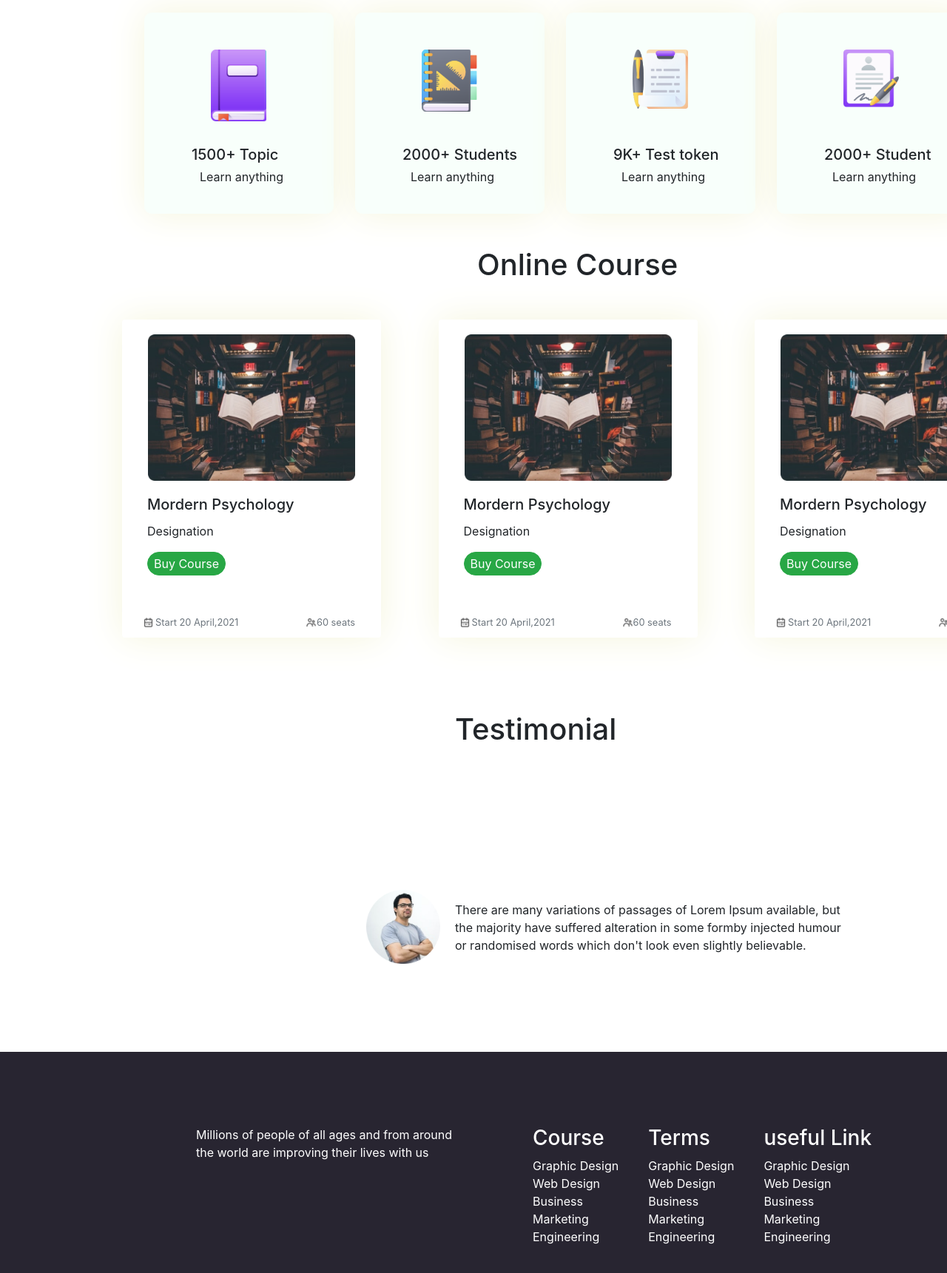
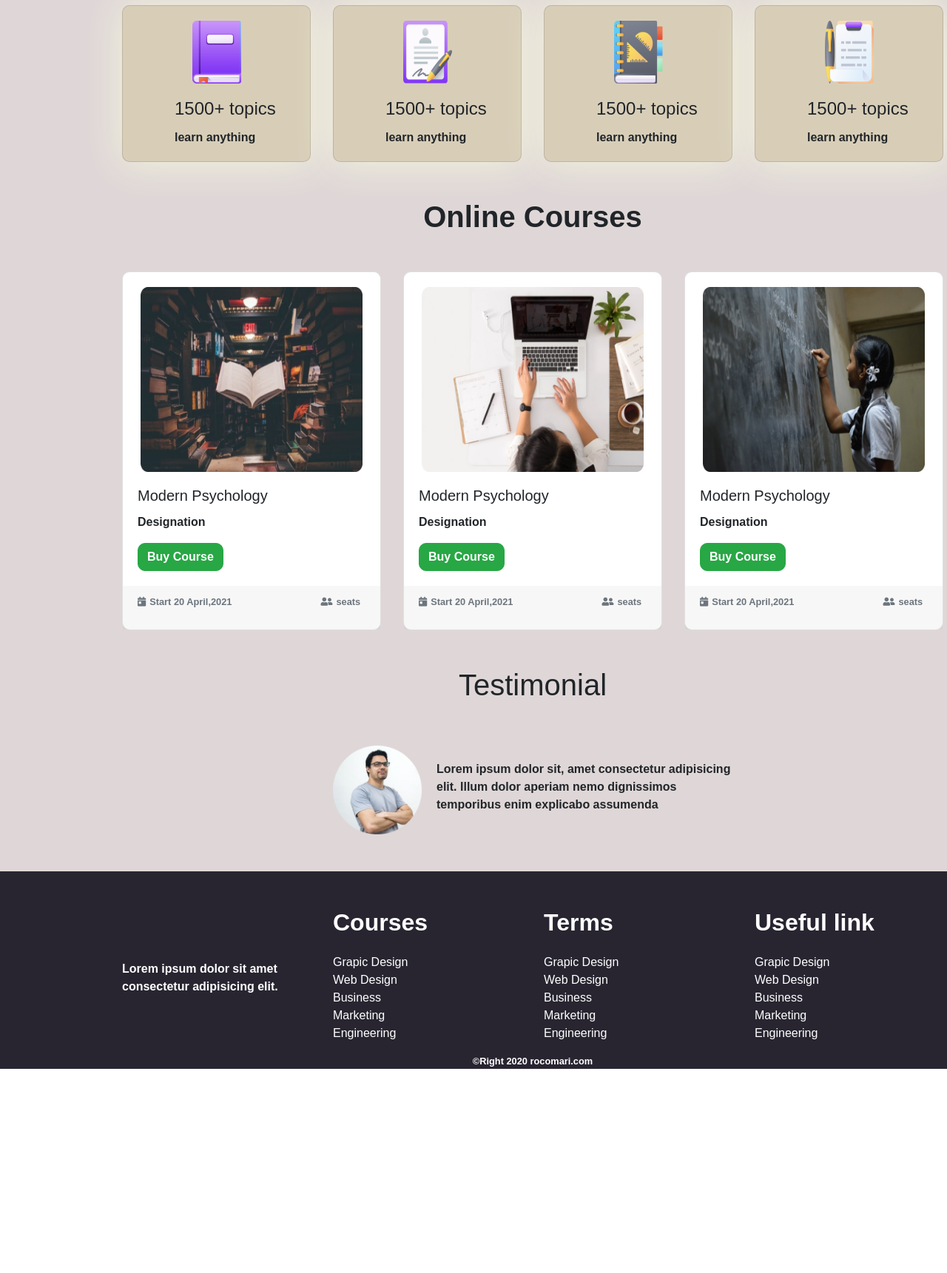
Before and after one commit to Kamrul9090/E-School, a plain HTML site: page index.html in a window 1280 px wide. Shown: the part 693-2414 px from the top of the page at 74% size. After the commit the page ends 2154 px from the top, so only its background shows below. Drawn offline with nearby package versions, Linux system fonts and the light colour scheme.

Commit message:
complete

```diff
--- a/index.html
+++ b/index.html
@@ -4,221 +4,194 @@
     <meta charset="UTF-8">
     <meta name="viewport" content="width=device-width, initial-scale=1.0">
     <title>E-School</title>
+    <link rel="stylesheet" href="https://use.fontawesome.com/releases/v5.15.1/css/all.css" integrity="sha384-vp86vTRFVJgpjF9jiIGPEEqYqlDwgyBgEF109VFjmqGmIY/Y4HV4d3Gp2irVfcrp" crossorigin="anonymous">
     <link rel="stylesheet" href="https://stackpath.bootstrapcdn.com/bootstrap/4.5.2/css/bootstrap.min.css" integrity="sha384-JcKb8q3iqJ61gNV9KGb8thSsNjpSL0n8PARn9HuZOnIxN0hoP+VmmDGMN5t9UJ0Z" crossorigin="anonymous">
     <link rel="stylesheet" href="style.css">
+    <link rel="stylesheet" href="responsive.css">
 </head>
 <body>
-    <section class="mackbook-pro">
-      <section class="logo-section">
+  <!------Wrapper------>
+  <div class="wrapper">
+    <!-------Header section-------->
+    <header>
+      <nav class="d-flex justify-content-around">
+        <a href="#"><img src="images/ICON/Logo.png" alt=""></a>
+        <ul>
+          <li><a href="#">Courses</a></li>
+          <li><a href="#">Books</a></li>
+          <li><a href="#">Others</a></li>
+          <li><a href="#">Blogs</a></li>
+          <li><a href="#" class="btn btn-success">Sign in</a></li>
+        </ul>
+      </nav>
+      <!----header contein------->
+      <div class="main-contein">
+        <div class="left-contein">
+          <h6>are you ready to learn</h6>
+          <h1>Learn with fun<br>
+            on <span>any schedule</span>
+          </h1>
+          <p>Lorem ipsum dolor sit amet, consectetur adipisicing elit. Nobis maxime nam deleniti quas magni quibusdam sit porro, voluptate nostrum odio.</p>
+          <div>
+            <button class="btn btn-success">Get started</button>
+          </div>
+        </div>
+        <div class="right-contein">
+          <img src="images/Photos/Illustration.png" alt="">
+        </div>
+      </div>
+    </header>
+    <!-----card------>
+    <section>
       <div class="container">
-          <nav class="navbar navbar-expand-lg navbar-light bg-light">
-            <a class="navbar-brand" href="#"><img class="img-logo" src="images/ICON/Logo.png" alt=""></a>
-            <button class="navbar-toggler" type="button" data-toggle="collapse" data-target="#navbarNav" aria-controls="navbarNav" aria-expanded="false" aria-label="Toggle navigation">
-              <span class="navbar-toggler-icon"></span>
-            </button>
-            <div class="collapse navbar-collapse" id="navbarNav">
-              <ul class="navbar-nav">
-                <li class="nav-item active">
-                  <a class="nav-link" href="#">Home</a>
-                </li>
-                <li class="nav-item">
-                  <a class="nav-link" href="#">Course</a>
-                </li>
-                <li class="nav-item">
-                  <a class="nav-link" href="#">Other</a>
-                </li>
-                <li class="nav-item">
-                  <a class="nav-link" href="#" tabindex="-1">Blog</a>
-                </li>
-              </ul>
-              <button type="button" class="btn btn-success link-button">Get started</button>
+        <div class="card-deck">
+          <div class="card cd-bg">
+            <img src="images/ICON/book.png" class="card-img-top card-img" alt="">
+            <div class="card-body">
+              <h4 class="card-title card-mr">1500+ topics</h4>
+              <p class="card-text card-mr">learn anything</p>
             </div>
-          </nav>
+          </div>
+          <div class="card cd-bg">
+            <img src="images/ICON/Student.png" class="card-img-top card-img" alt="">
+            <div class="card-body">
+              <h4 class="card-title card-mr">1500+ topics</h4>
+              <p class="card-text card-mr">learn anything</p>
+            </div>
+          </div>
+          <div class="card cd-bg">
+            <img src="images/ICON/Students.png" class="card-img-top card-img" alt="">
+            <div class="card-body">
+              <h4 class="card-title card-mr">1500+ topics</h4>
+              <p class="card-text card-mr">learn anything</p>
+            </div>
+          </div>
+          <div class="card cd-bg">
+            <img src="images/ICON/Test.png" class="card-img-top card-img" alt="">
+            <div class="card-body">
+              <h4 class="card-title card-mr">1500+ topics</h4>
+              <p class="card-text card-mr">learn anything</p>
+            </div>
+          </div>
+        </div>
       </div>
     </section>
-    <section class="colum-section">
+    <section>
+          <!-----Card deck------->
     <div class="container">
-        <div class="row">
-          <div class="col-12 col-12 col-md-6 col-lg-6 col-xl-6">
-            <div class="para-part">
-              <h6 class="text-danger">Are you ready to learn?</h6>
-              <h1>Learn with fun <br>on <span class="text-success">any schedule</span></h1>
-              <p>Lorem ipsum dolor sit amet<br> consectetur adipisicing elit.</p>
-              <button type="button" class="btn btn-success button-suc">Get started</button>
+      <h1 class="online">Online Courses</h1>
+      <div class="card-deck">
+        <div class="card secound-deck-card">
+          <img src="images/Photos/Morder psyc.png" class="card-img-top secound-card-img" alt="...">
+          <div class="card-body">
+            <h5 class="card-title">Modern Psychology</h5>
+            <p class="card-text">Designation</p>
+            <button class="btn btn-success">Buy Course</button>
+          </div>
+          <div class="card-footer">
+            <small class="text-muted"><p><i class="fas fa-calendar-day"></i>Start 20 April,2021</p></small>
+            <small class="text-muted"><p class="text-position"><i class="fas fa-user-friends"></i>seats</p></small>
           </div>
         </div>
-              <div class="col-12 col-12 col-md-6 col-lg-6 col-xl-6">
-                  <div class="img-part">
-                  <img src="images/Photos/Illustration.png" alt="">
+        <div class="card secound-deck-card">
+          <img src="images/Photos/Morder pychons.png" class="card-img-top secound-card-img" alt="...">
+          <div class="card-body">
+            <h5 class="card-title">Modern Psychology</h5>
+            <p class="card-text">Designation</p>
+            <button class="btn btn-success">Buy Course</button>
+          </div>
+          <div class="card-footer">
+            <small class="text-muted"><p><i class="fas fa-calendar-day"></i>Start 20 April,2021</p></small>
+            <small class="text-muted"><p class="text-position"><i class="fas fa-user-friends"></i>seats</p></small>
+          </div>
+        </div>
+        <div class="card secound-deck-card">
+          <img src="images/Photos/Morder pyschology.png" class="card-img-top secound-card-img" alt="...">
+          <div class="card-body">
+            <h5 class="card-title">Modern Psychology</h5>
+            <p class="card-text">Designation</p>
+            <button class="btn btn-success">Buy Course</button>
+          </div>
+          <div class="card-footer">
+            <small class="text-muted"><p><i class="fas fa-calendar-day"></i>Start 20 April,2021</p></small>
+            <small class="text-muted"><p class="text-position"><i class="fas fa-user-friends"></i>seats</p></small>
           </div>
         </div>
       </div>
     </div>
     </section>
 
-        <!-----------card-------------->
-      <section class="card-section">
+    <section>
+          <!------Main-contein------->
     <div class="container">
-          <div class="row">
-            <div class="col-12 col-sm-12 col-md-6 col-lg-4 col-xl-3">
-              <div class="card card-box" style="width: 16rem; height: 17rem; margin-top: 10px;">
-                <img src="images/ICON/book.png" class="card-img-top img-size" style="width: 75px; alt="...">
-                <div class="card-body">
-                  <h5 class="card-title card-style">1500+ Topic</h5>
-                  <p class="card-text text-style">Learn anything</p>
-                </div>
-              </div>
-            </div>
-            <div class="col-12 col-sm-12 col-md-6 col-lg-4 col-xl-3">
-              <div class="card card-box" style="width: 16rem; height: 17rem; margin-top:10px;">
-                <img src="images/ICON/Students.png" class="card-img-top img-size" style="width: 75px; alt="...">
-                <div class="card-body">
-                  <h5 class="card-title card-style">2000+ Students</h5>
-                  <p class="card-text text-style">Learn anything</p>
-                </div>
-              </div>
-            </div>
-            <div class="col-12 col-sm-12 col-md-6 col-lg-4 col-xl-3">
-              <div class="card card-box" style="width: 16rem; height: 17rem; margin-top:10px;">
-                <img src="images/ICON/Test.png" class="card-img-top img-size" style="width: 75px; alt="...">
-                <div class="card-body">
-                  <h5 class="card-title card-style">9K+ Test token</h5>
-                  <p class="card-text text-style">Learn anything</p>
-                </div>
-              </div>
-            </div>
-            <div class="col-12 col-sm-12 col-md-6 col-lg-4 col-xl-3">
-              <div class="card card-box" style="width: 16rem;height: 17rem; margin-top:10px;">
-                <img src="images/ICON/Student.png" class="card-img-top img-size" style="width: 75px; alt="...">
-                <div class="card-body">
-                  <h5 class="card-title card-style">2000+ Student</h5>
-                  <p class="card-text text-style">Learn anything</p>
-                </div>
-              </div>
-            </div>
+      <h1 class="testimonial">Testimonial</h1>
+      <div class="contein d-flex justify-content-center">
+        <img src="images/Photos/Man.png" alt="">
+        <p> Lorem ipsum dolor sit, amet consectetur adipisicing elit. Illum dolor aperiam nemo dignissimos temporibus enim explicabo assumenda</p>
       </div>
     </div>
     </section>
 
 
-
-        <!-------------card-dack--------------------->
-        <section class="card-dack-section">
+    <section>
+          <!-----Footer------->
+    <footer>
       <div class="container">
-                <h1 class="online-header">Online Course</h1>
-                <div class="row d-flex justify-content-between">
-              <div class="col-12 col-sm-12 col-md-6 col-lg-3 col-xl-3">
-                <div class="card course-card-style">
-                  <img src="images/Photos/Morder psyc.png" class="card-img-top img-style" alt="...">
-                  <div class="card-body">
-                    <h5 class="card-title">Mordern Psychology</h5>
-                    <p class="card-text mar-left">Designation</p>
-                    <button type="button" class="btn btn-success button-suc card-button">Buy Course</button>
-                    <p class="card-text"><small class="text-muted"><img class="simbolic-icon" src="images/ICON/calendar.png" alt=""><p class="people-icon"><img class="simbolic-icon" src="images/ICON/people.png" alt="">60 seats</p> Start 20 April,2021</small></p>
+        <div class="row">
+          <div class="col-3 col-lg-3 col-md-12 col-sm-12">
+            <div class="footer-contein">
+              <p>Lorem ipsum dolor sit amet consectetur adipisicing elit.</p>
             </div>
           </div>
-              </div>
-              <div class=" col-12 col-sm-12 col-md-6 col-lg-3 col-xl-3">
-                <div class="card course-card-style">
-                  <img src="images/Photos/Morder psyc.png" class="card-img-top img-style" alt="...">
-                  <div class="card-body">
-                    <h5 class="card-title">Mordern Psychology</h5>
-                    <p class="card-text mar-left">Designation</p>
-                    <button type="button" class="btn btn-success button-suc card-button">Buy Course</button>
-                    <p class="card-text"><small class="text-muted"><img class="simbolic-icon" src="images/ICON/calendar.png" alt=""><p class="people-icon"><img class="simbolic-icon" src="images/ICON/people.png" alt="">60 seats</p> Start 20 April,2021</small></p>
-                  </div>
-                </div>
-              </div>
-              <div class=" col-12 col-sm-12 col-md-6 col-lg-3 col-xl-3">
-                <div class="card course-card-style">
-                  <img src="images/Photos/Morder psyc.png" class="card-img-top img-style" alt="...">
-                  <div class="card-body">
-                    <h5 class="card-title">Mordern Psychology</h5>
-                    <p class="card-text mar-left">Designation</p>
-                    <button type="button" class="btn btn-success button-suc card-button">Buy Course</button>
-                    <p class="card-text"><small class="text-muted"><img class="simbolic-icon" src="images/ICON/calendar.png" alt=""><p class="people-icon"><img class="simbolic-icon" src="images/ICON/people.png" alt="">60 seats</p> Start 20 April,2021</small></p>
-                  </div>
-                </div>
-              </div>
-            </div>
-          </div>
-        </section>
-
-
-        <section class="paragraph-section">
-          <div class="container">
-            <div class="row">
-              <div class="col-12 col-sm-12 col-md-12 col-lg-12 col-xl-12">
-                <div class="testimonial">
-                  <h1>Testimonial</h1>
-                </div>
-                <div class="about-test">
-                  <img src="images/Photos/Man.png" alt="">
-                  <p>There are many  variations  of passages of Lorem Ipsum  available, but<br>
-                    the majority have suffered alteration in some formby injected humour<br>
-                    or randomised words which don't look even slightly believable.</p>
-                </div>
-              </div>
-            </div>
-          </div>
-        </section>
-
-        <section class="last-section">
-          <div class="row">
-            <div class="container">
-              <div class="col-12 col-sm-12 col-md-6 col-lg-6 col-xl-6">
-                <div class="frist-para">
-                  <p>Millions of people of all ages and from around<br>
-                    the world are improving their lives with us</p>
-                </div>
-              </div>
-              <div class="link-list col-12 col-sm-12 col-md-6 col-lg-6 col-xl-6">
-                <div>
-                  <div class="list">
+          <div class="col-3 col-lg-3 col-md-6 col-sm-12">
+            <div class="box">
+              <h2 class="box-header">Courses</h2>
               <ul>
-                      <h3>Course</h3>
-                      <a href="#"><li>Graphic Design</li></a>
-                      <a href="#"><li>Web Design</li></a>
-                      <a href="#"><li>Business</li></a>
-                      <a href="#"> <li>Marketing</li></a>
-                      <a href="#"><li>Engineering</li></a>
+                <li><a href="#">Grapic Design</a></li>
+                <li><a href="#">Web Design</a></li>
+                <li><a href="#">Business</a></li>
+                <li><a href="#">Marketing</a></li>
+                <li><a href="#">Engineering</a></li>
               </ul>
             </div>
           </div>
-                <div>
-                  <div class="list">
+          <div class="col-3 col-lg-3 col-md-6 col-sm-12">
+            <div class="box">
+              <h2 class="box-header">Terms</h2>
               <ul>
-                      <h3>Terms</h3>
-                      <a href="#"><li>Graphic Design</li></a>
-                      <a href="#"><li>Web Design</li></a>
-                      <a href="#"><li>Business</li></a>
-                      <a href="#"> <li>Marketing</li></a>
-                      <a href="#"><li>Engineering</li></a>
+                <li><a href="#">Grapic Design</a></li>
+                <li><a href="#">Web Design</a></li>
+                <li><a href="#">Business</a></li>
+                <li><a href="#">Marketing</a></li>
+                <li><a href="#">Engineering</a></li>
               </ul>
             </div>
           </div>
-                <div>
-                  <div class="list">
+          <div class="col-3 col-lg-3 col-md-6 col-sm-12">
+            <div class="box">
+              <h2 class="box-header">Useful link</h2>
               <ul>
-                      <h3>useful Link</h3>
-                      <a href="#"><li>Graphic Design</li></a>
-                      <a href="#"><li>Web Design</li></a>
-                      <a href="#"><li>Business</li></a>
-                      <a href="#"> <li>Marketing</li></a>
-                      <a href="#"><li>Engineering</li></a>
+                <li><a href="#">Grapic Design</a></li>
+                <li><a href="#">Web Design</a></li>
+                <li><a href="#">Business</a></li>
+                <li><a href="#">Marketing</a></li>
+                <li><a href="#">Engineering</a></li>
               </ul>
             </div>
           </div>
         </div>
       </div>
+      <div class="copy">
+        <small>
+          <p>&copy;Right 2020 rocomari.com</p>
+        </small>
       </div>
-          <div>
-            <footer>
-              <small>copyright 2020 rokomari.com</small>
     </footer>
-          </div>
     </section>
-    </section>
+    </div><!-----End------>
+
+
+
 
     <!-----------Java script---------------->
     <script src="https://code.jquery.com/jquery-3.5.1.slim.min.js" integrity="sha384-DfXdz2htPH0lsSSs5nCTpuj/zy4C+OGpamoFVy38MVBnE+IbbVYUew+OrCXaRkfj" crossorigin="anonymous"></script>
--- a/style.css
+++ b/style.css
@@ -1,107 +1,128 @@
-.mackbook-pro{margin:0;padding: 0;position: absolute;
-    width:1440px;height: 2376px;
+*{margin:0;
+    padding: 0;
+}
+.wrapper{width: 1440px;
+    background-color: rgb(223, 215, 215);
+    font-family: Arial, Helvetica, sans-serif;
+}
+section{
+    padding-top: 50px;
+}
+header{width:1440px;height: 650px;background: #F0FFF0;
+
+}
+.container{
+    display: block;
+}
+nav{
+    display: flex;padding-top: 20px;
+}
+ul{padding-top: 15px;}
+nav a img{width: 180px;height: 60px;
+}
+nav ul li{list-style: none;
+    display: inline;
+    padding: 10px;
+    font-size: 25px;
+}
+.btn{
+    border-radius: 10px;
+    font-weight: 700;
+}
+nav ul li a{color: black; font-weight: bold;
+    text-decoration: none;color: rgb(26, 75, 26);
 }
 
-.logo-section{width: 1440px;background-color: #F0FFF0;height: 100px;
+.main-contein{height: 600px;padding-top: 50px;
+    display: block;
+    grid-template-areas: 'lest-contein right-contein';
+   display: flex;
+   margin-left: 160px;
 }
-.colum-section{height: 500px;width: 1440px;background: #F0FFF0;
+.left-contein{overflow: hidden;
+    width: 500px;
+}
+.left-contein h1,p,button{font-weight: bolder;}
+.left-contein h6{color: red;font-weight: bold;}
+.left-contein h1 span{
+    color: green;
+}
+.right-contein{overflow: hidden;
+    width: 600px;
+}
+.right-contein img{width: 600px;
+}
+
+.card-img{
+    width: 66px;height: 85px;margin:auto;margin-top: 20px;
+}
+.cd-bg{
+    background-color: rgb(216, 206, 184);box-shadow: 1px 1px 50px beige;
+    border-radius: 10px;
+}
+.card-mr{
+    margin-left:50px;
+}
+.online{
+    text-align: center;font-weight: 700;
+    margin-bottom: 50px;
+}
+.secound-deck-card{
+    border-radius: 10px;
+}
+.secound-card-img{
+    width: 300px;height:250px;margin: auto;margin-top: 20px;
+}
+.card-footer{display: block;
+    border: none;
+    display: flex;
+}
+.text-position{
+    padding-left: 120px;
+}
+.text-muted p i{
+    margin-right: 5px;
+}
+.testimonial{display: block;
+    text-align: center;
+    padding-bottom: 50px;
+}
+.contein{
+    overflow: hidden;
+    display: block;
+}
+.contein img{
+    width:120px;height: 120px;
+    margin-right: 20px;
 
 }
-.card-section{width: 1440px;padding-top: 100px;padding-left: 60px;
+.contein p{margin-top: 20px;
+ width: 400px;
 }
-.card-dack-section{width: 1440px;padding-top: 45px;
+
+footer{
+    display: block;
+    background: #282531;
 }
-.paragraph-section{width:1440px;height: 560px;
+.footer-contein{
+    color: white;
+    margin-top: 120px;
 }
-.last-section{background: #282531;
-   width:1440px;height:600px;
+.box-header{
+    color: white;
+    font-weight: 700;
 }
-.navbar{background-color:#F0FFF0 !important;
-}
-.collapse{
-    padding-left: 370px;
-}
-.img-logo{margin-left: 125px;
-    width: 198px;
-    height: 59px;
-}
-.link-button{border-radius: 33px;
-    padding: 8px 20px;
-}
-.para-part{position: relative;
-    left: 150px;
-    top:100px;
-
+.box{
+    margin-top: 50px;
 
 
 }
-.button-suc{border-radius: 20px;}
-.img-part img{position: relative;
-    width: 500px;
-    height: 320px;
-    left: 80px;
-    top: 100px;
-}
-.card-box{
-    overflow: hidden;border-radius: 10px;background: #F8FFFB;
-}
-.img-size{position: absolute;overflow: hidden;
-    left: 90px;top: 50px;
-}
-.card-style{position: absolute;overflow: hidden;
-    top: 180px;
-    left: 50px;
-}
-.text-style{
-    position: absolute;top: 210px;left: 75px;overflow: hidden;
-}
-.online-header{padding-left: 480px;margin-bottom: 50px;
-}
-.card{border: none;box-shadow: 0px 0px 50px beige;
-    overflow: hidden;
+.box ul li{list-style: none;
 
 }
-.course-card-style{width: 350px;height:430px;overflow: hidden;
+.box ul li a{text-decoration: none;color: white;
+
 }
-.img-style{margin-left: 35px;
-    margin-top: 20px;
-    width: 280px;
+.copy p{color: white;text-align: center;
+
 }
-.card-title{margin-left: 14px;
-}
-.card-button{
-    margin-left: 14px;padding: 3px 8px;
-}
-.mar-left{margin-left: 14px;
-}
-.simbolic-icon{
-    width: 15px;
-    height: 15px;
-    margin-bottom: 3px;
-    margin-left: -17px;
-}
-.people-icon{
-    margin-left: 220px;
-}
-.text-muted{position: absolute;top:400px;
-    margin-left: 25px;
-}
-
-.testimonial{padding: 100px;padding-left: 450px;
-}
-.about-test img{width: 100px;height: 100px;position: relative;top: 85px;left: 330px;
-}
-.about-test p{padding-left:450px;
-}
-.frist-para{color: white;position: absolute;top: 100px;left: 100px;
-}
-.link-list{
-    display: flex;position: absolute; margin-left: 500px;margin-top:100px;
-}
-.list h3{color: white;
-}
-.list ul a{color: white;
-}
-.list ul a li{list-style: none;
-}
-footer{color: white;text-align: center;position: absolute;top: 360px;left: 720px;}
```
Also changed, not shown: responsive.css (added, +31 -0 lines). Lines whose indentation alone changed are shown as unchanged.
